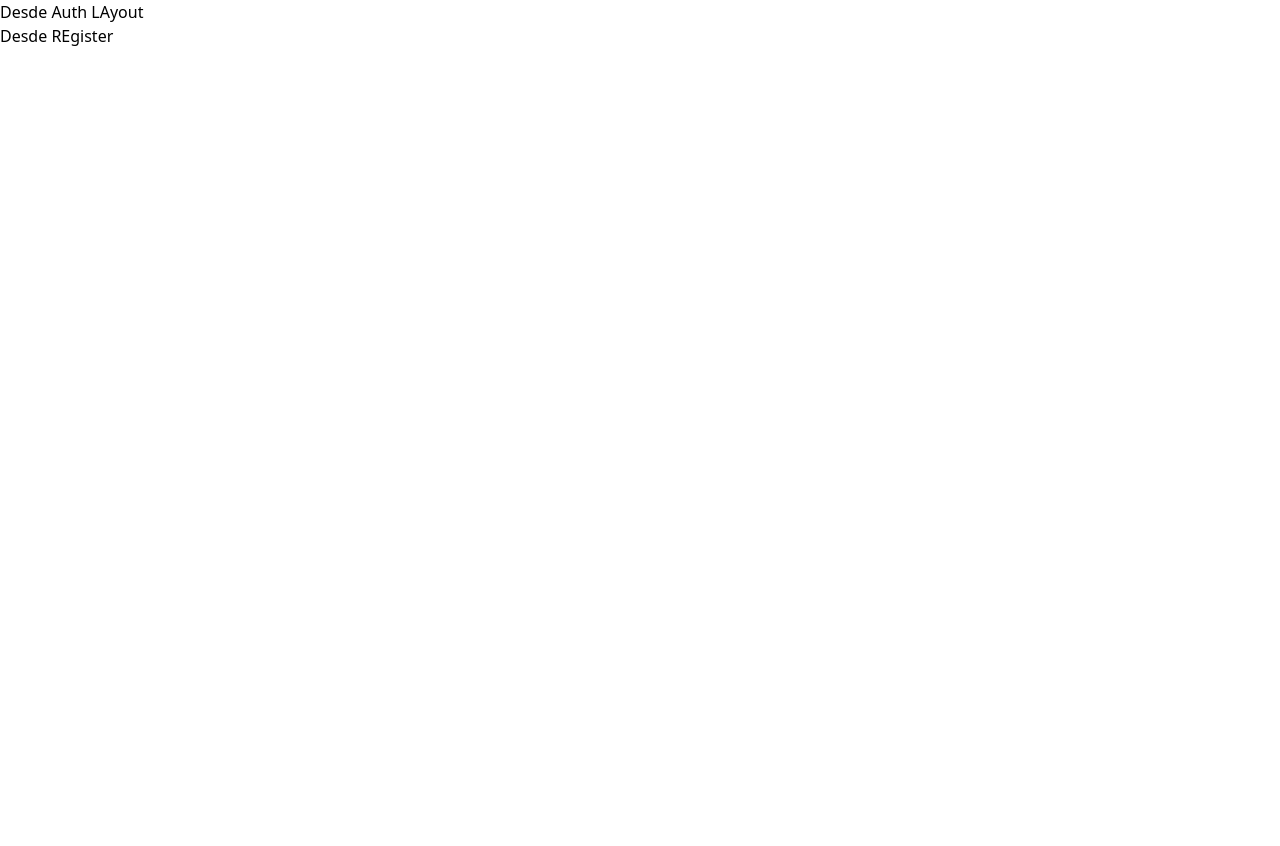
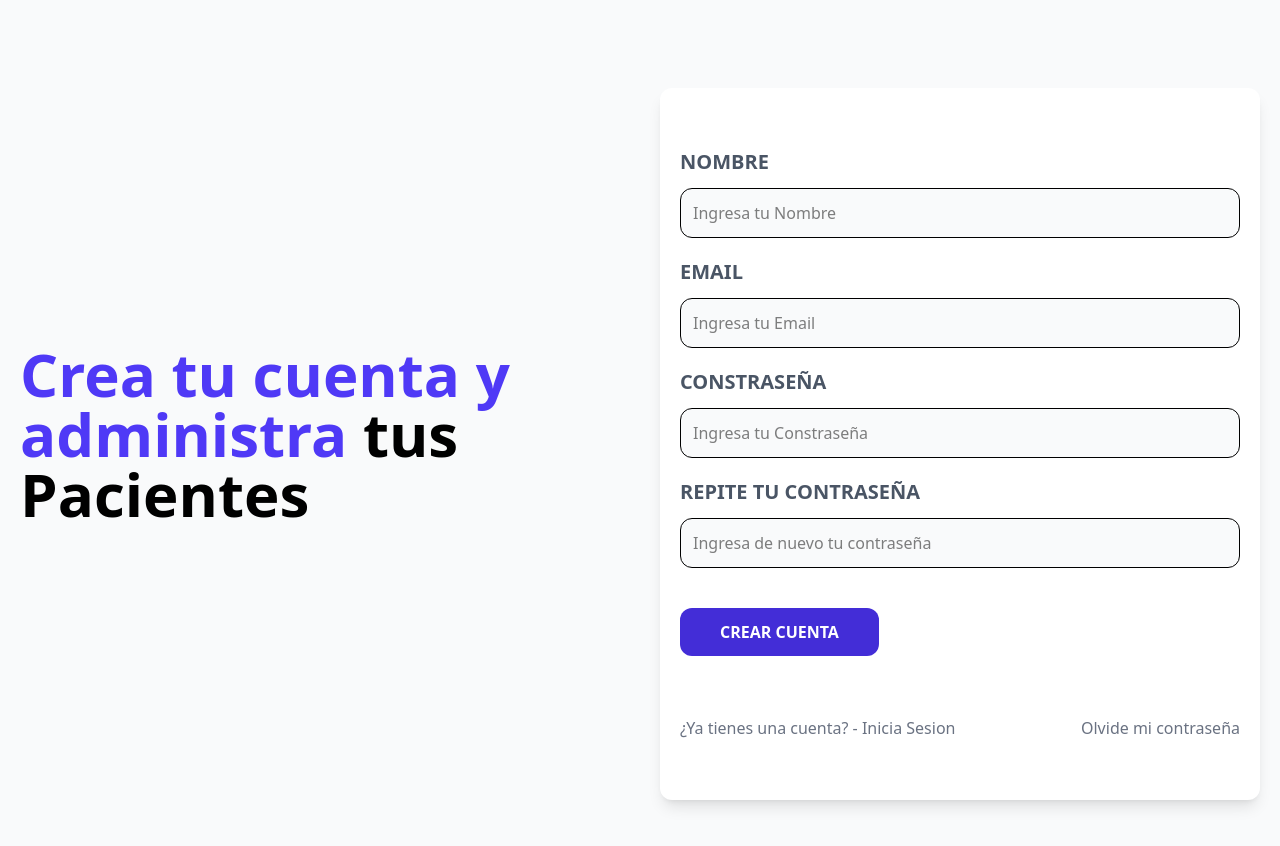
Before and after one commit to D-Amores/pet-clinic-manager, a React (Vite) app in the folder frontend/: page /register in a window 1280 px wide. Before the commit the page ends 800 px from the top, so only its background shows below. Built offline with nearby package versions, Linux system fonts and the light colour scheme.

Commit message:
User authentication routing was created

```diff
--- a/frontend/index.html
+++ b/frontend/index.html
@@ -6,7 +6,7 @@
     <meta name="viewport" content="width=device-width, initial-scale=1.0" />
     <title>APV - Administrador de pacientes de veterinaria</title>
   </head>
-  <body>
+  <body class="bg-gray-50 min-h-screen">
     <div id="root"></div>
     <script type="module" src="/src/main.jsx"></script>
   </body>
--- a/frontend/src/layout/AuthLayout.jsx
+++ b/frontend/src/layout/AuthLayout.jsx
@@ -3,9 +3,9 @@
 const AuthLayout = () => {
   return (
     <>
-        <h1>Desde Auth LAyout</h1>
-
+        <main className="container mx-auto md:grid md:grid-cols-2 mt-12 gap-10 p-5 items-center">
         <Outlet />
+        </main>
     </>
   )
 }
--- a/frontend/src/pages/ForgotPassword.jsx
+++ b/frontend/src/pages/ForgotPassword.jsx
@@ -1,7 +1,46 @@
+import { Link } from "react-router-dom";
+
 const ForgetPassword = () => {
   return (
     <>
-        <h1>Desde ForgetPassword</h1>
+      <div>
+        <h1 className="text-indigo-600 font-black text-6xl">
+          Recupera tu Acceso y no pierdas {""}
+          <span className="text-black">tus Pacientes</span>
+        </h1>
+      </div>
+
+      <div className='mt-20 md:mt-5 shadow-lg px-5 py-10 rounded-xl bg-white'>
+          <form>
+            <div className="my-5">
+              <label
+                className="uppercase text-gray-600 block text-xl font-bold"
+              >
+                Email
+              </label>
+              <input
+                type="email"
+                placeholder="Ingresa tu Email"
+                className="border w-full p-3 mt-3 bg-gray-50 rounded-xl"
+              />
+            </div>
+
+            <input
+              type="submit"
+              value="Enviar Email"
+              className="bg-indigo-700 w-full py-3 px-10 rounded-xl text-white uppercase font-bold mt-5 hover:cursor-pointer hover:bg-indigo-800 md:w-auto"
+            />
+          </form>
+
+          <nav className='mt-10 lg:flex lg:justify-between'>
+            <Link
+              className='block text-center my-5 text-gray-500'
+              to="/">¿Ya tienes una cuenta? Inicia Sesion</Link>
+            <Link
+              className='block text-center my-5 text-gray-500'
+              to="/register">¿No tienes una cuenta? Registrate</Link>
+          </nav>
+        </div>
     </>
   )
 }
--- a/frontend/src/pages/Login.jsx
+++ b/frontend/src/pages/Login.jsx
@@ -1,7 +1,59 @@
+ import {Link} from 'react-router-dom';
+
  const Login = () => {
   return (
     <>
-        <h2>Login</h2>
+        <div>
+          <h1 className="text-indigo-600 font-black text-6xl">
+            Inicia Sesion y Administra tus {""}
+            <span className="text-black">Pacientes</span>
+          </h1>
+        </div>
+
+        <div className='mt-20 md:mt-5 shadow-lg px-5 py-10 rounded-xl bg-white'>
+          <form>
+            <div className="my-5">
+              <label
+                className="uppercase text-gray-600 block text-xl font-bold"
+              >
+                Email
+              </label>
+              <input
+                type="email"
+                placeholder="Ingresa tu Email"
+                className="border w-full p-3 mt-3 bg-gray-50 rounded-xl"
+              />
+            </div>
+
+            <div className="my-5">
+              <label
+                className="uppercase text-gray-600 block text-xl font-bold"
+              >
+                Contraseña
+              </label>
+              <input
+                type="password"
+                placeholder="Ingresa tu contraseña"
+                className="border w-full p-3 mt-3 bg-gray-50 rounded-xl"
+              />
+            </div>
+
+            <input
+              type="submit"
+              value="Iniciar Sesion"
+              className="bg-indigo-700 w-full py-3 px-10 rounded-xl text-white uppercase font-bold mt-5 hover:cursor-pointer hover:bg-indigo-800 md:w-auto"
+            />
+          </form>
+
+          <nav className='mt-10 lg:flex lg:justify-between'>
+            <Link
+              className='block text-center my-5 text-gray-500'
+              to="/register">¿No tienes cuenta? - registrate</Link>
+            <Link
+              className='block text-center my-5 text-gray-500'
+              to="/forget-password">Olvide mi contraseña</Link>
+          </nav>
+        </div>
     </>
   )
 }
--- a/frontend/src/pages/Register.jsx
+++ b/frontend/src/pages/Register.jsx
@@ -1,7 +1,85 @@
+import { Link } from "react-router-dom"
+
 const Register = () => {
   return (
     <>
-        <h1>Desde REgister</h1>
+      <div>
+        <h1 className="text-indigo-600 font-black text-6xl">
+          Crea tu cuenta y administra {""}
+          <span className="text-black">tus Pacientes</span>
+        </h1>
+      </div>
+
+      <div className='mt-20 md:mt-5 shadow-lg px-5 py-10 rounded-xl bg-white'>
+          <form>
+            <div className="my-5">
+              <label
+                className="uppercase text-gray-600 block text-xl font-bold"
+              >
+                Nombre
+              </label>
+              <input
+                type="text"
+                placeholder="Ingresa tu Nombre"
+                className="border w-full p-3 mt-3 bg-gray-50 rounded-xl"
+              />
+            </div>
+
+            <div className="my-5">
+              <label
+                className="uppercase text-gray-600 block text-xl font-bold"
+              >
+                Email
+              </label>
+              <input
+                type="email"
+                placeholder="Ingresa tu Email"
+                className="border w-full p-3 mt-3 bg-gray-50 rounded-xl"
+              />
+            </div>
+
+            <div className="my-5">
+              <label
+                className="uppercase text-gray-600 block text-xl font-bold"
+              >
+                Constraseña
+              </label>
+              <input
+                type="password"
+                placeholder="Ingresa tu Constraseña"
+                className="border w-full p-3 mt-3 bg-gray-50 rounded-xl"
+              />
+            </div>
+
+            <div className="my-5">
+              <label
+                className="uppercase text-gray-600 block text-xl font-bold"
+              >
+                Repite tu Contraseña
+              </label>
+              <input
+                type="email"
+                placeholder="Ingresa de nuevo tu contraseña"
+                className="border w-full p-3 mt-3 bg-gray-50 rounded-xl"
+              />
+            </div>
+
+            <input
+              type="submit"
+              value="Crear Cuenta"
+              className="bg-indigo-700 w-full py-3 px-10 rounded-xl text-white uppercase font-bold mt-5 hover:cursor-pointer hover:bg-indigo-800 md:w-auto"
+            />
+          </form>
+
+          <nav className='mt-10 lg:flex lg:justify-between'>
+            <Link
+              className='block text-center my-5 text-gray-500'
+              to="/">¿Ya tienes una cuenta? - Inicia Sesion</Link>
+            <Link
+              className='block text-center my-5 text-gray-500'
+              to="/forget-password">Olvide mi contraseña</Link>
+          </nav>
+      </div>
     </>
   )
 }
```
